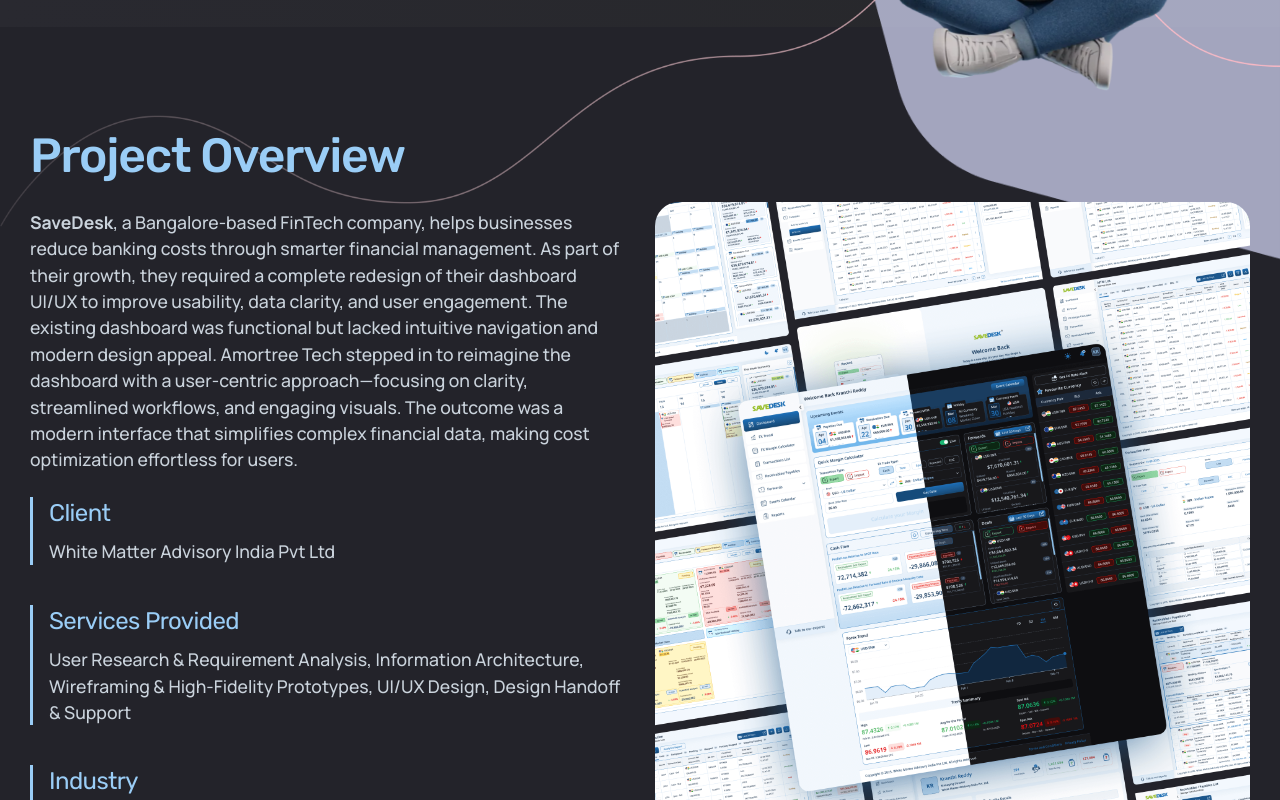
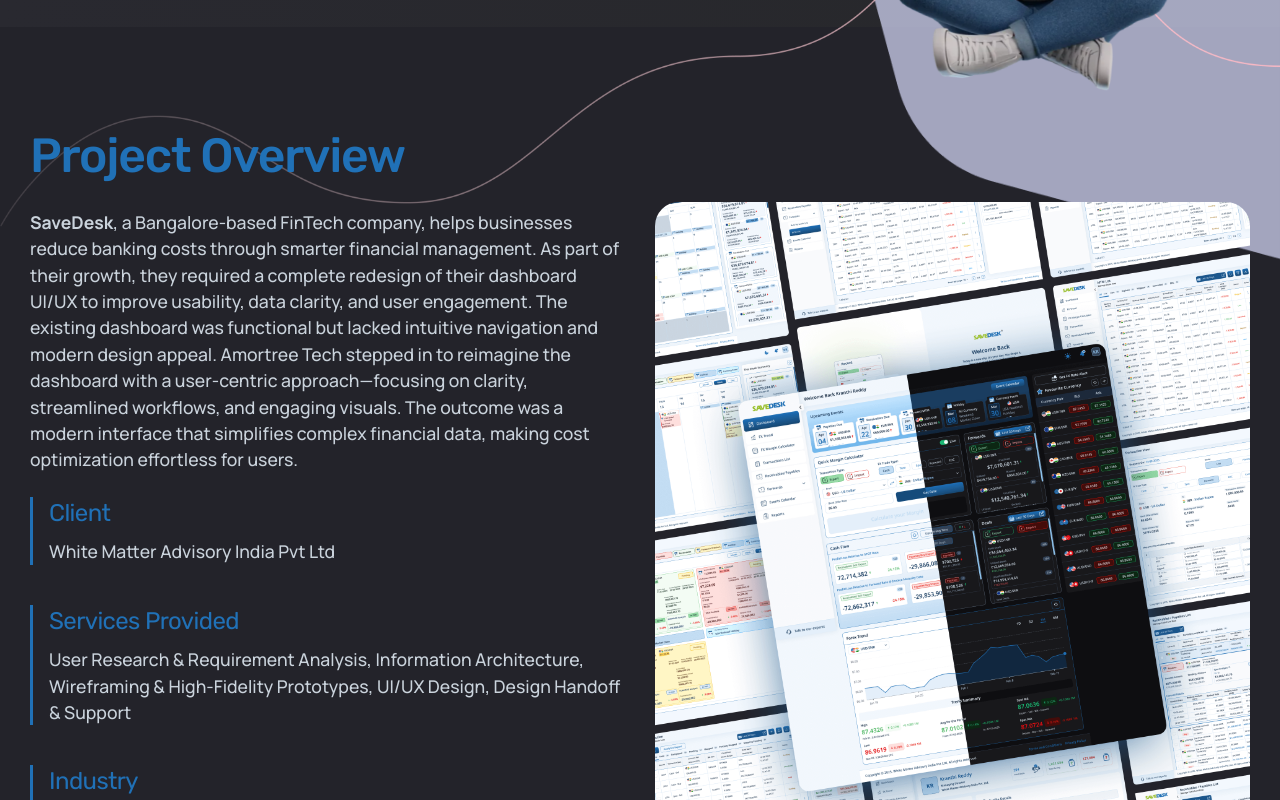
Before and after one commit to att-business-apps/att-landingpage, a Vue app in the folder att-website/: page /project/savedesk in a window 1280 px wide. Shown: the part 460-1260 px from the top of the page. Built offline with nearby package versions, Linux system fonts and the light colour scheme; a web font is replaced by a local one.

Commit message:
Update project image and adjust theme color
Replaced the project-sd-widgets.png image and updated the primary accent color in ProjectSaveDeskView.vue from #9acdf6 to #2071B7 for headings and borders to better match the new theme.

```diff
--- a/att-website/src/views/project/ProjectSaveDeskView.vue
+++ b/att-website/src/views/project/ProjectSaveDeskView.vue
@@ -137,17 +137,17 @@
 
 <style scoped>
 h2 {
-    color: #9acdf6;
+    color: #2071B7;
     font-weight: 500;
 }
 
 .project-details .detail-item {
-    border-left: 3px solid #9acdf6;
+    border-left: 3px solid #2071B7;
     padding-left: 1rem;
 }
 
 .project-details .detail-item h5 {
-    color: #9acdf6;
+    color: #2071B7;
     margin-bottom: 0.5rem;
 }
 
```
Also changed, not shown: att-website/src/assets/img/project/c7/project-sd-widgets.png.
